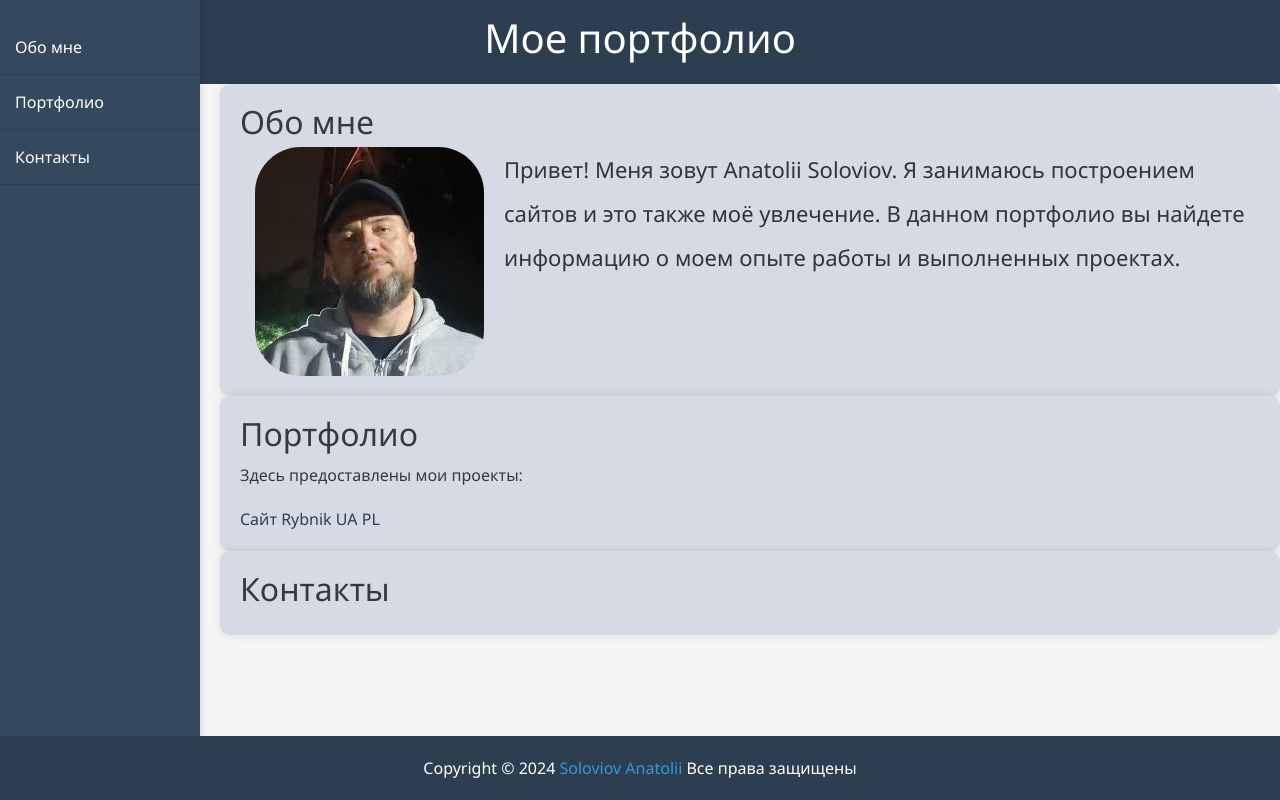
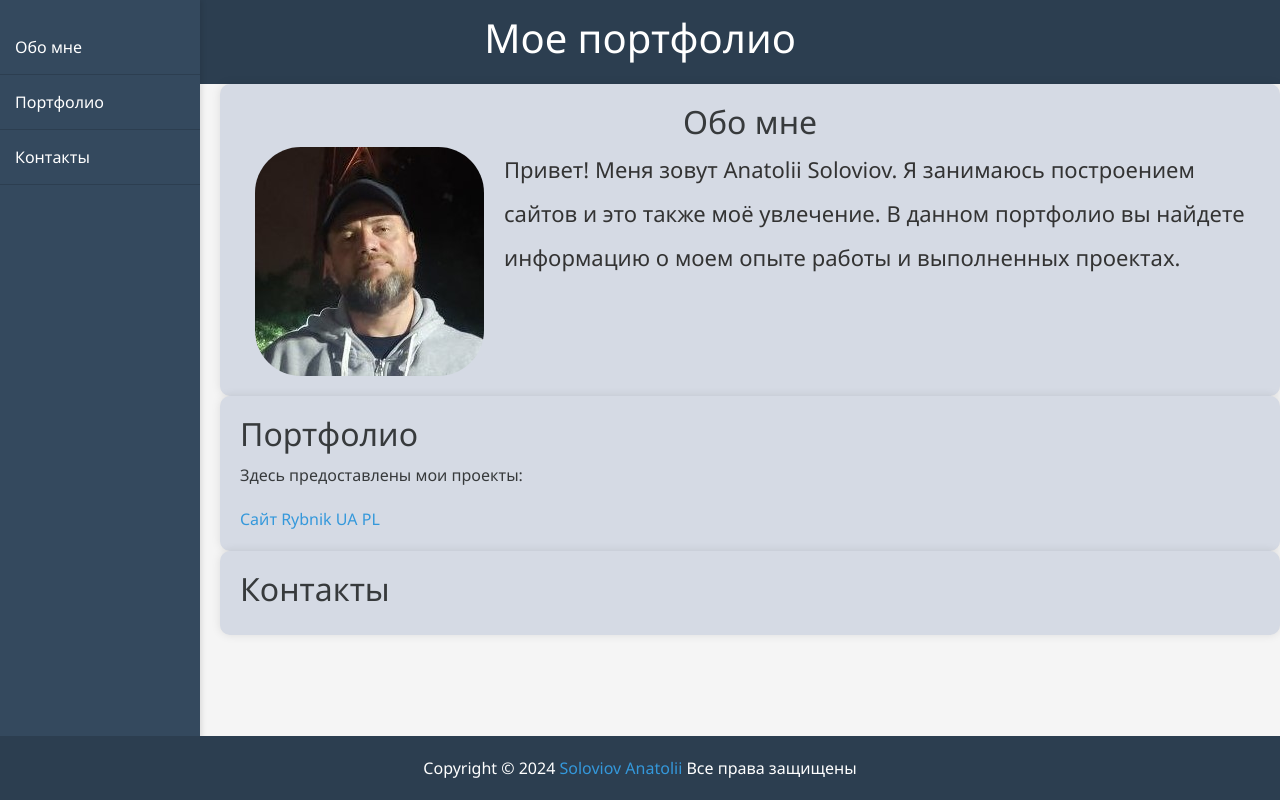
Before and after one commit to wcsandro/anatoliisoloviov, a plain HTML site: page index.html in a window 1280 px wide. In both pictures the pointer is over the link "Сайт Rybnik UA PL". Drawn offline with Linux system fonts and the light colour scheme.

Commit message:
Add files via upload

```diff
--- a/css/templatemo-style.css
+++ b/css/templatemo-style.css
@@ -85,6 +85,10 @@ footer a:hover {
     padding: 20px;
 }
 
+#about h2.text-center {
+    text-align: center;
+}
+
 #portfolio {
     background-color: #D5DAE4;
     padding: 20px;
@@ -93,6 +97,11 @@ footer a:hover {
 #portfolio a {
     color: #2c3e50;
 }
+
+#portfolio:hover a{
+    color: #3498db; /* Белый цвет */
+}
+
 
 #contact {
     background-color: #D5DAE4;
```
